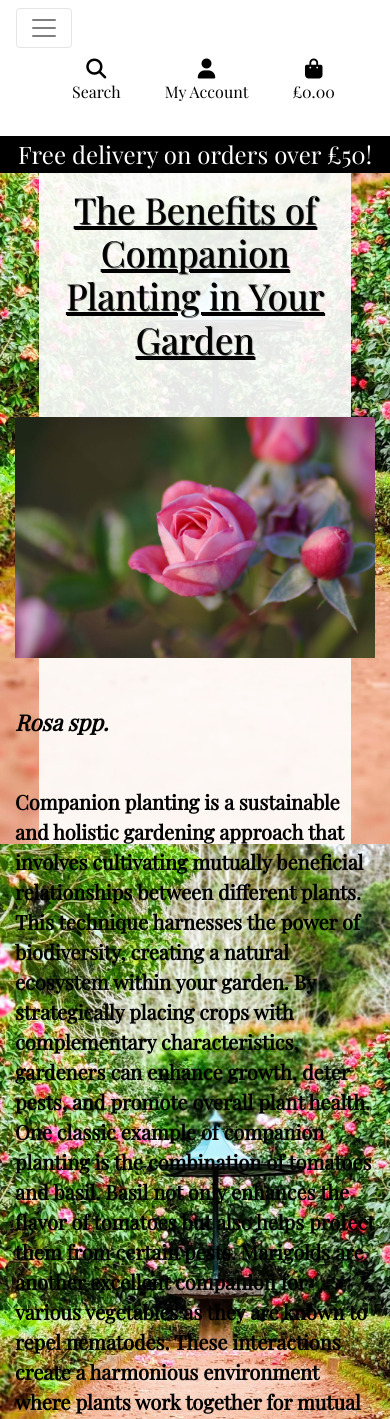
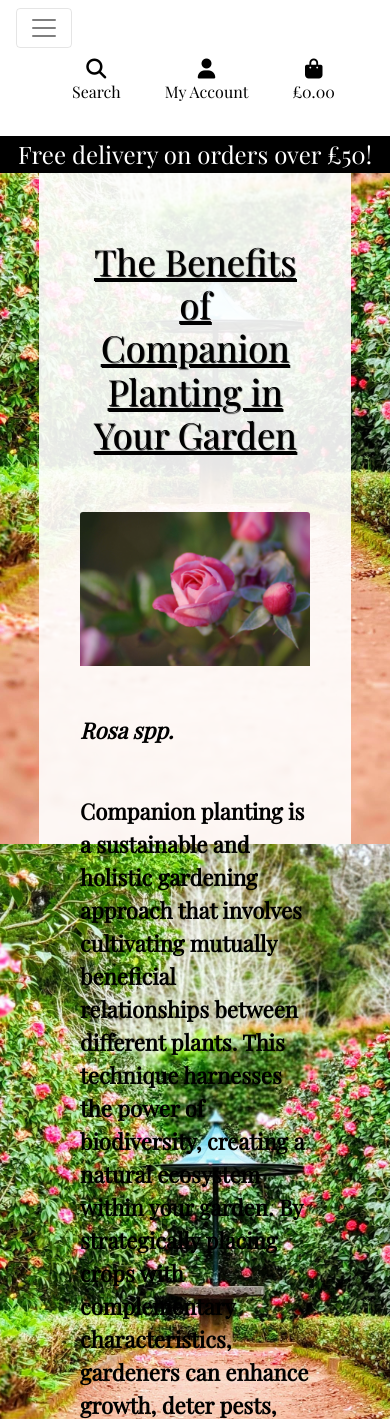
Before and after one commit to jenkidev/MSP4_Baradwys_Garddwyr, a Django app: page /articles/1/ in a window 390 px wide. Shown: the top 1419 px of the page. Run offline with Django 3.2, Linux system fonts and the light colour scheme; data comes from the database, SQL or seed files in the repository; data that the repository does not hold is empty; some libraries are stand-ins or nearby versions.

Commit message:
Implemented responsive styling, modified columns for title image and content

```diff
--- a/articles/templates/articles/article_details.html
+++ b/articles/templates/articles/article_details.html
@@ -12,11 +12,11 @@
 {% block content %}
 <div class="overlay-product-detail"></div>
 <div class="container-fluid">
-    <div class="col-sm-8 offset-sm-2 text-center mt-3">
+    <div class="col-8 offset-2 text-center pt-1">
         <h2 class="product-detail-header-font">{{ article.title }}</h2>
     </div>
     <div class="row text">
-        <div class="col-sm-8 offset-sm-2 col-md-6 col-lg-6 offset-lg-3">
+        <div class="col-8 offset-2 col-md-6 col-lg-6 offset-lg-3">
             <div class="image-container my-5">
                 {% if article.image %}
                 <div class="product-detail-img-wrapper">
@@ -33,10 +33,10 @@
         </div>
     </div>
     <div class="row text">
-        <div class="col-sm-8 offset-sm-2 col-md-8 col-lg-8 offset-lg-2 product-detail-font">
+        <div class="col-8 offset-2 col-md-6 col-lg-6 offset-lg-3 product-detail-font">
             <div class="product-details-container mb-5 mt-md-5">
                 <p class="font-italic">{{ article.blurb }}</p>
-                <p class="lead mt-5 text-left font-weight-bold">{{ article.content }}</p>
+                <p class="mt-5 text-left font-weight-bold">{{ article.content }}</p>
                 <p class="mt-3 text-muted offset-lg-8">Date: {{ article.date }}</p>
                 {% if request.user.is_superuser %}
                 <large class="ml-3">
```
